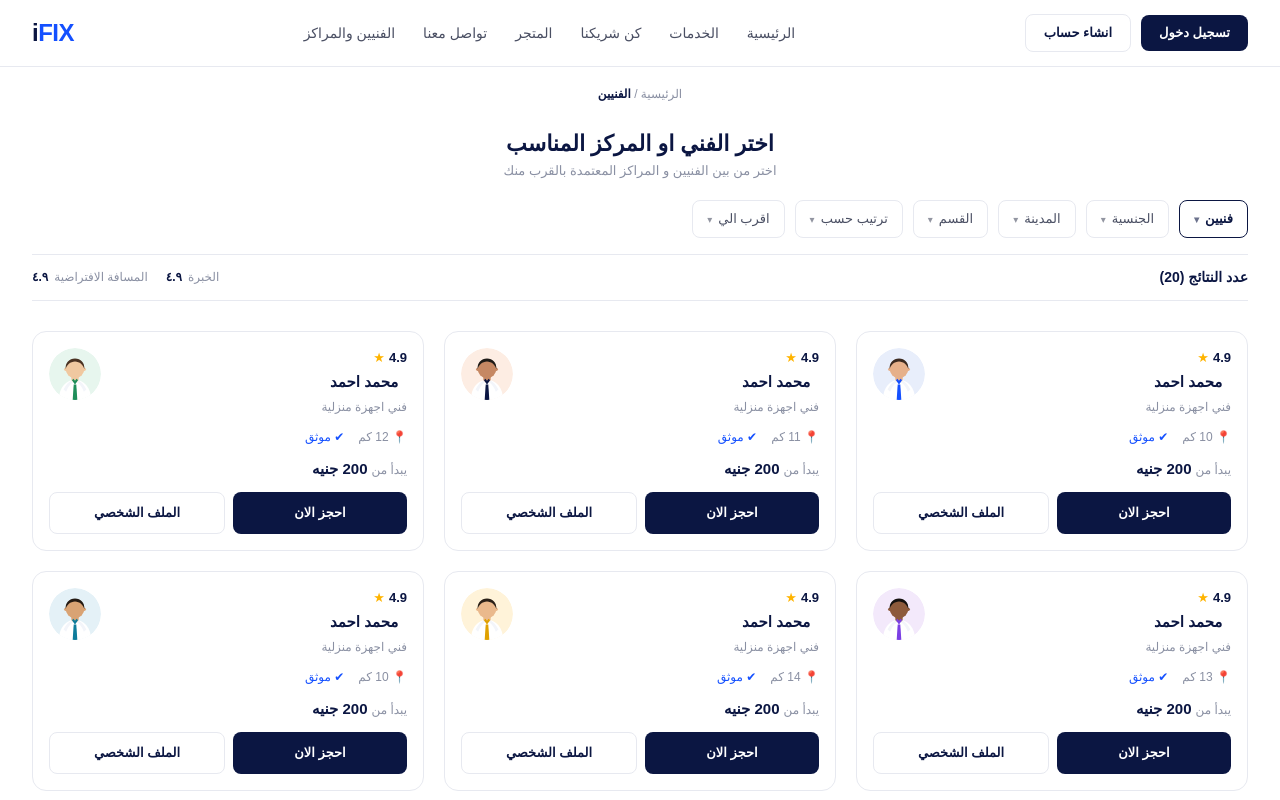
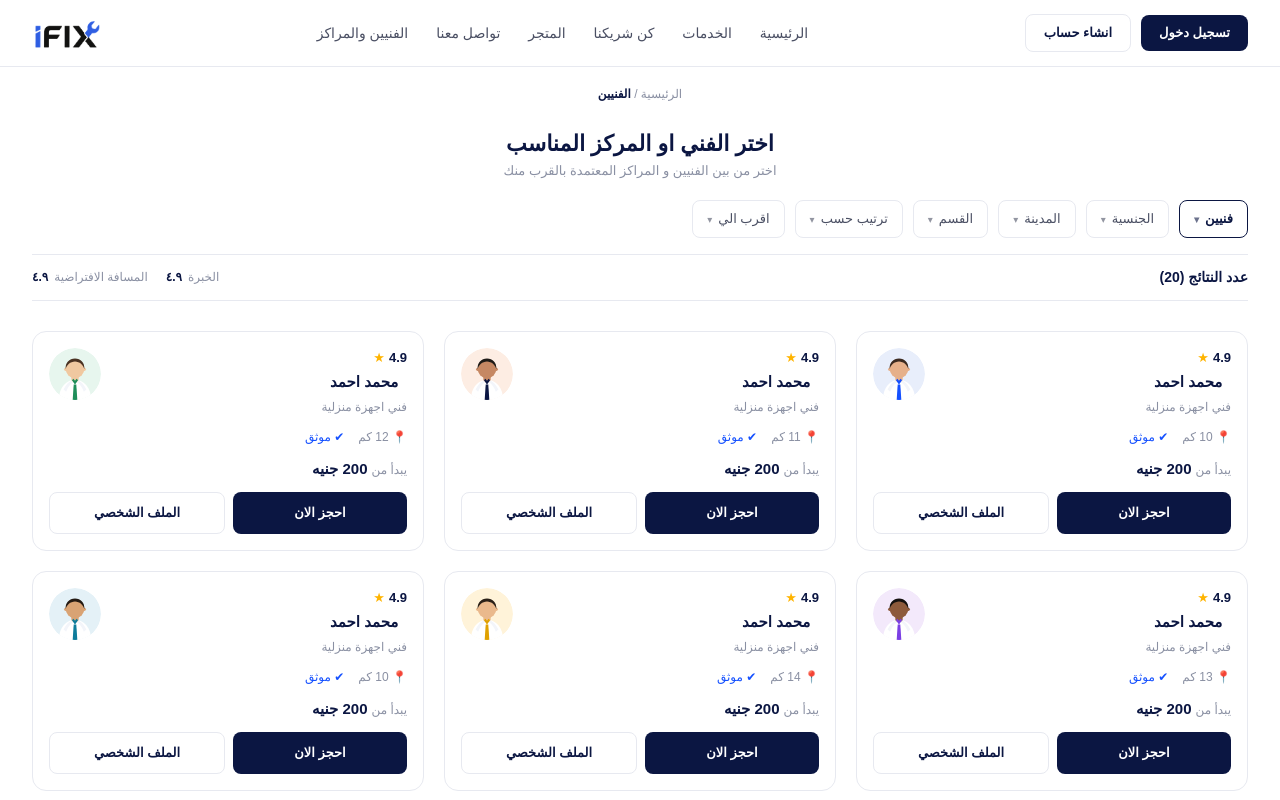
Before and after one commit to Ifix-team11/Front-end, a React (Vite) app: page / in a window 1280 px wide. Shown: the top 800 px of the page. Built offline with nearby package versions, Linux system fonts and the light colour scheme.

Commit message:
edit logo

```diff
--- a/src/components/Navbar/Navbar.module.css
+++ b/src/components/Navbar/Navbar.module.css
@@ -16,6 +16,14 @@
   font-weight: 800;
   color: var(--ifix-navy);
   letter-spacing: -0.5px;
+  display: inline-flex;
+  align-items: center;
+}
+
+.logoImg {
+  height: 34px;
+  width: auto;
+  display: block;
 }
 
 .logoAccent {
--- a/src/components/Navbar/Navbar.tsx
+++ b/src/components/Navbar/Navbar.tsx
@@ -1,4 +1,5 @@
 import { Link, useLocation } from "react-router-dom";
+import logo from "../../assets/image 3.png";
 import styles from "./Navbar.module.css";
 
 const links = [
@@ -48,7 +49,7 @@ const Navbar = () => {
         </ul>
 
         <Link to="/" className={styles.logo}>
-          i<span className={styles.logoAccent}>FIX</span>
+          <img src={logo} alt="iFix" className={styles.logoImg} />
         </Link>
       </div>
     </header>
```
